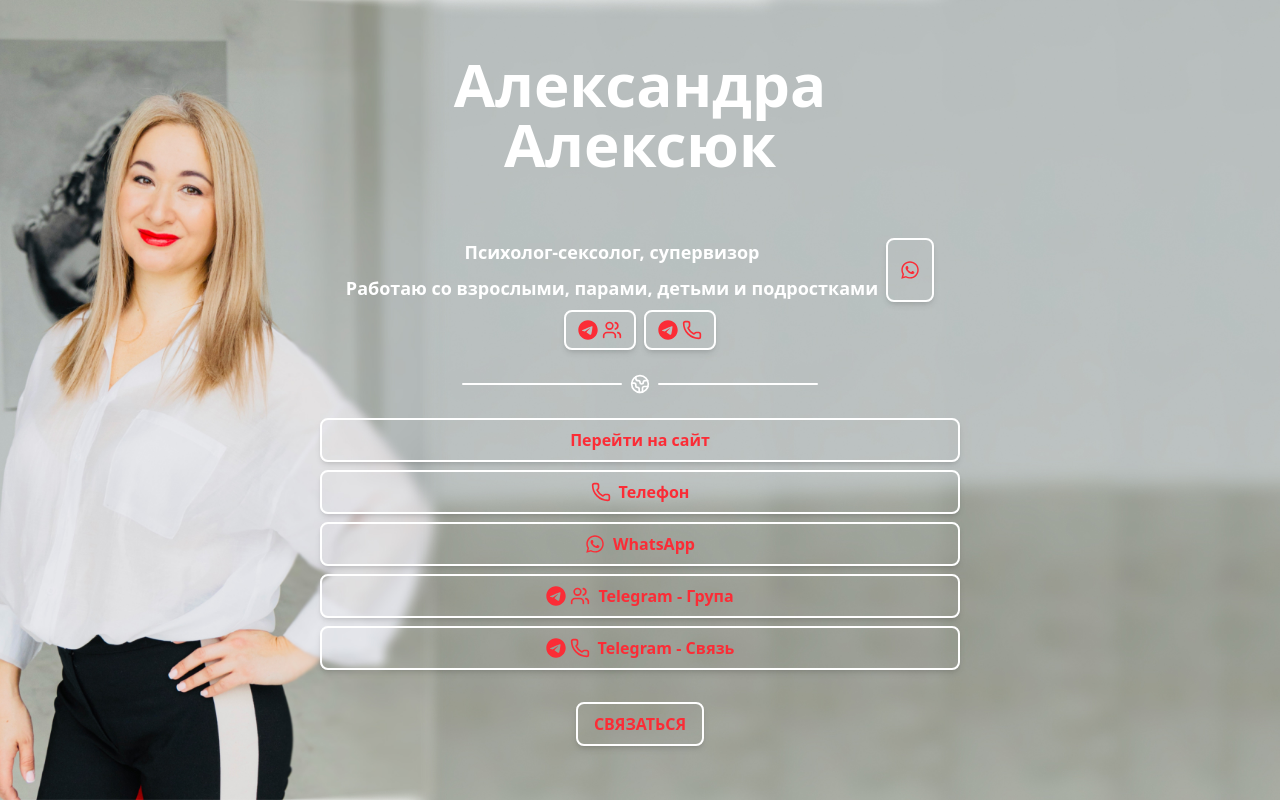
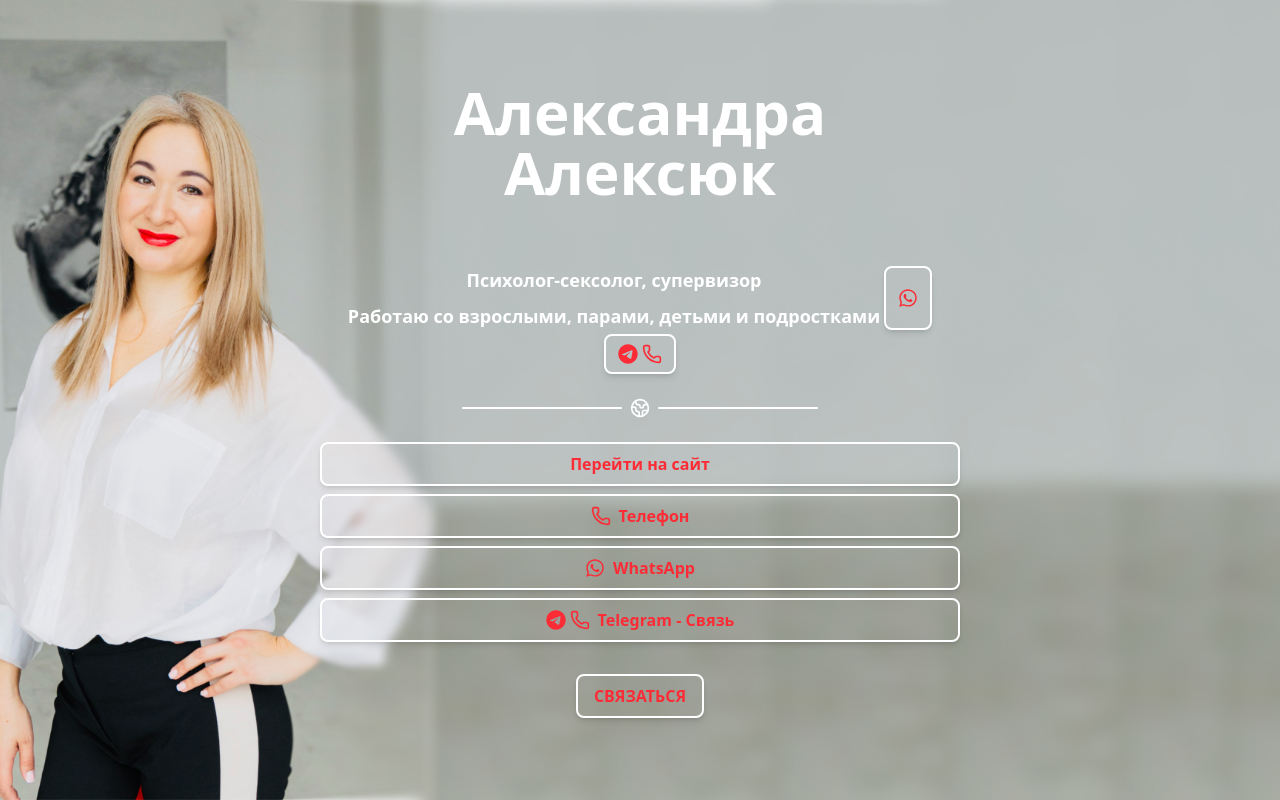
Before and after one commit to kenzay01/psychologist-site, a Next.js app: page /ru/linktree in a window 1280 px wide. Built offline with nearby package versions, Linux system fonts and the light colour scheme.

Commit message:
done corrections#2 28.07

```diff
--- a/app/[locale]/linktree/page.tsx
+++ b/app/[locale]/linktree/page.tsx
@@ -106,7 +106,13 @@ export default function LinkTree() {
     currentLocale === "ru"
       ? allSocialLinks.filter(
           (link) =>
-            !["Instagram", "TikTok", "LinkedIn", "YouTube"].includes(link.label)
+            ![
+              "Telegram - Група",
+              "Instagram",
+              "TikTok",
+              "LinkedIn",
+              "YouTube",
+            ].includes(link.label)
         )
       : allSocialLinks;
 
@@ -168,7 +174,7 @@ export default function LinkTree() {
             </div>
 
             {/* Social Links (Horizontal on Mobile) */}
-            <div className="w-full flex flex-wrap justify-center gap-2 mt-24 md:mt-6">
+            <div className="w-full flex flex-wrap justify-center gap-1 mt-24 md:mt-6">
               <div className="text-white text-center flex flex-col items-center gap-2">
                 <h2 className="font-semibold text-base md:text-lg">
                   {dict?.linkTree?.subtitle || "Психолог та тренер"}
```
